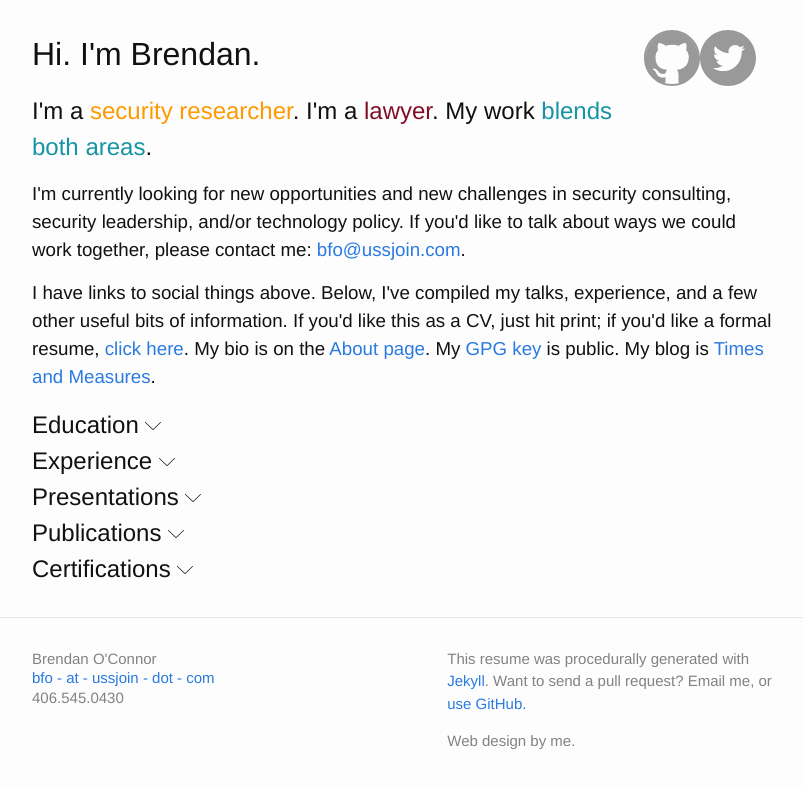
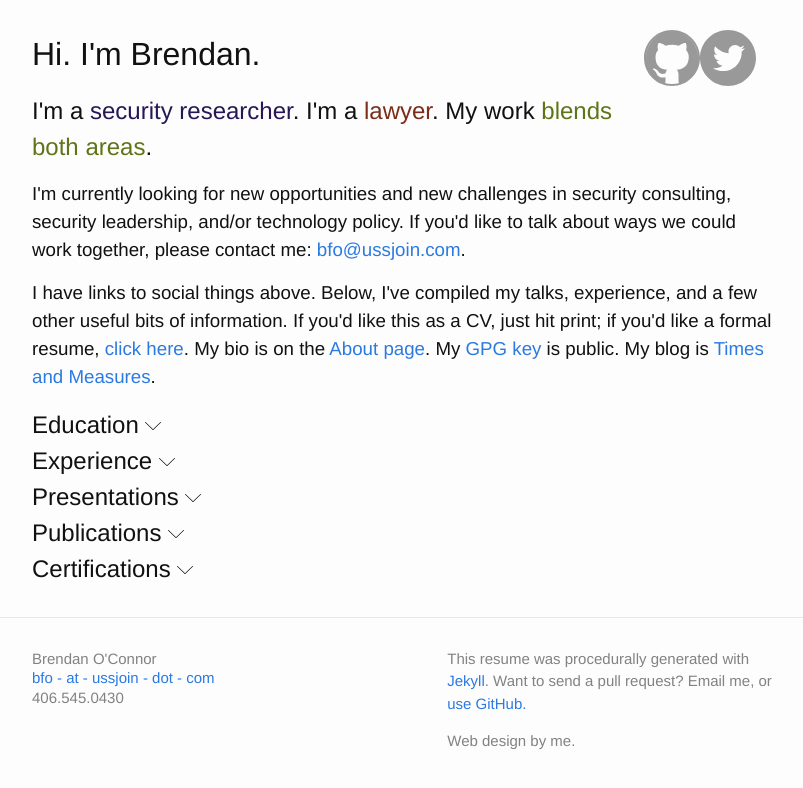
Before and after one commit to ussjoin/ussjoin.com, a Jekyll site: the page built from index.html, in a window 1280 px wide. Shown: the top 788 px of the page, without its empty margins (238-1041 px from the left). Built offline with Jekyll 4.4.1, drawn with Linux system fonts in a browser that asks for light colours.

Commit message:
via @straithe, a new color scheme.

```diff
--- a/_sass/_base.scss
+++ b/_sass/_base.scss
@@ -291,29 +291,29 @@ pre {
 
 .technical
 {
-  border-color: #FF9900;
+  border-color: #261854;
 }
 .technicaltext
 {
-  color:#FF9900;
+  color:#261854;
 }
 
 .legal
 {
-  border-color: #800F25;
+  border-color: #7A2D18;
 }
 .legaltext
 {
-  color: #800F25;
+  color: #7A2D18;
 }
 
 .legal.technical
 {
-  border-color: #1693A5;
+  border-color: #5F7417;
 }
 .technicallegaltext
 {
-  color: #1693A5;
+  color: #5F7417;
 }
 
 .sociallinks
```
